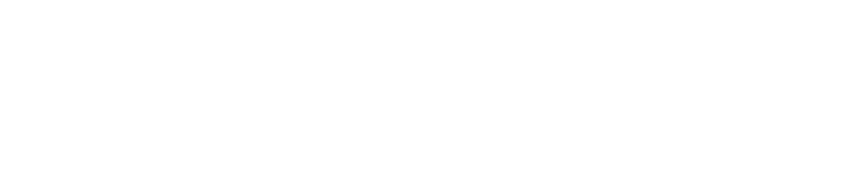
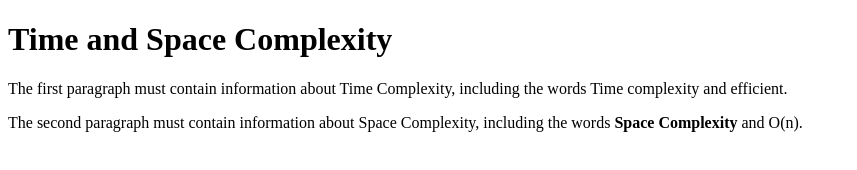
Before and after one commit to acciojob/time-and-space-complexity-nsp1919, a website: page main.html in a window 1280 px wide. Shown: the whole page, without its empty margins (0-857 px from the left). Drawn offline with Linux system fonts and the light colour scheme.

Commit message:
created a submission

```diff
--- a/main.html
+++ b/main.html
@@ -4,13 +4,16 @@
 
 <head>
 	<link rel="stylesheet" href="styles.css">
+	<h1>Time and Space Complexity</h1>
 </head>
 
 <body>
 	<!-- the entire body must be written by student -->
     <script type="text/javascript" src="./script.js">
+
 </script>
-
+	<p>The first paragraph must contain information about Time Complexity, including the words Time complexity and efficient.</p>
+	<p>The second paragraph must contain information about Space Complexity, including the words <b>Space Complexity</b> and O(n).</p>
 </body>
 
 </html>
```
